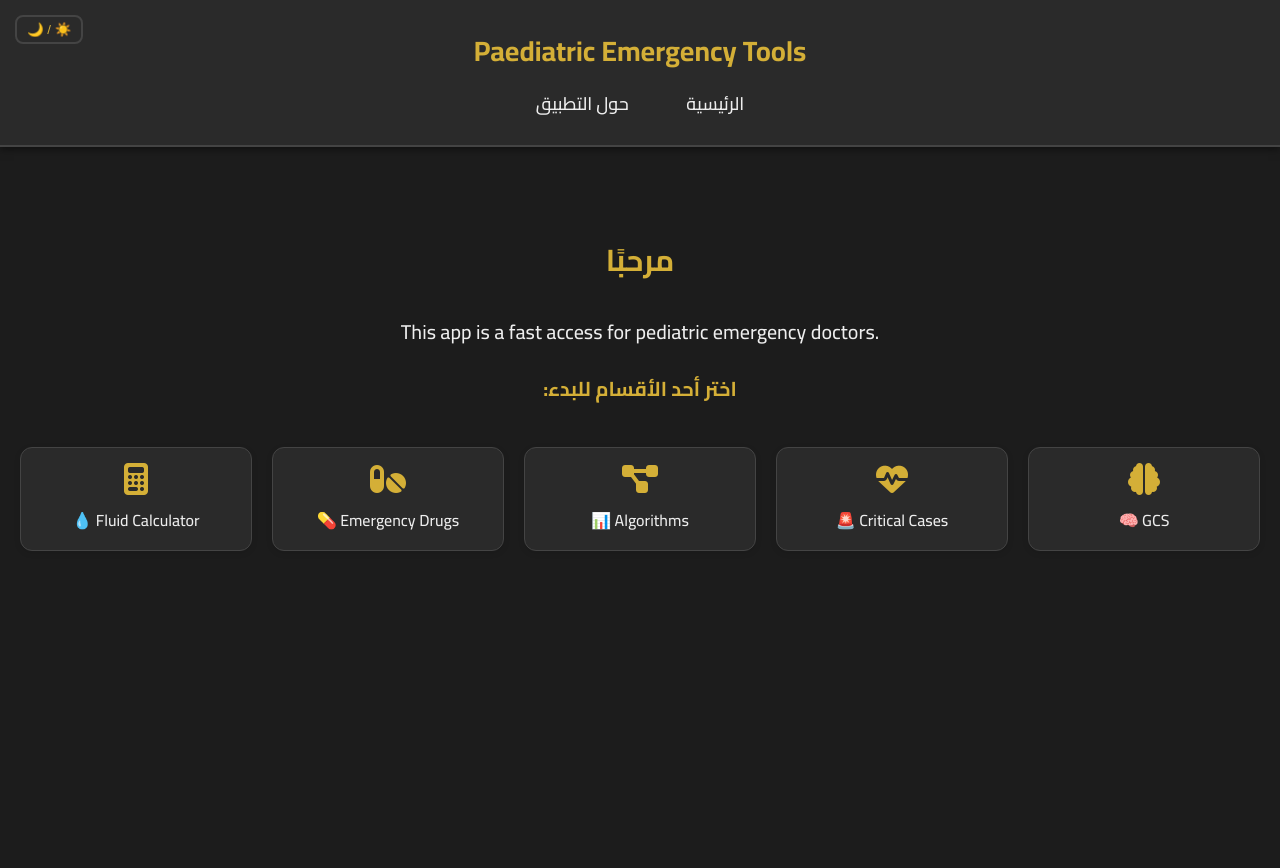
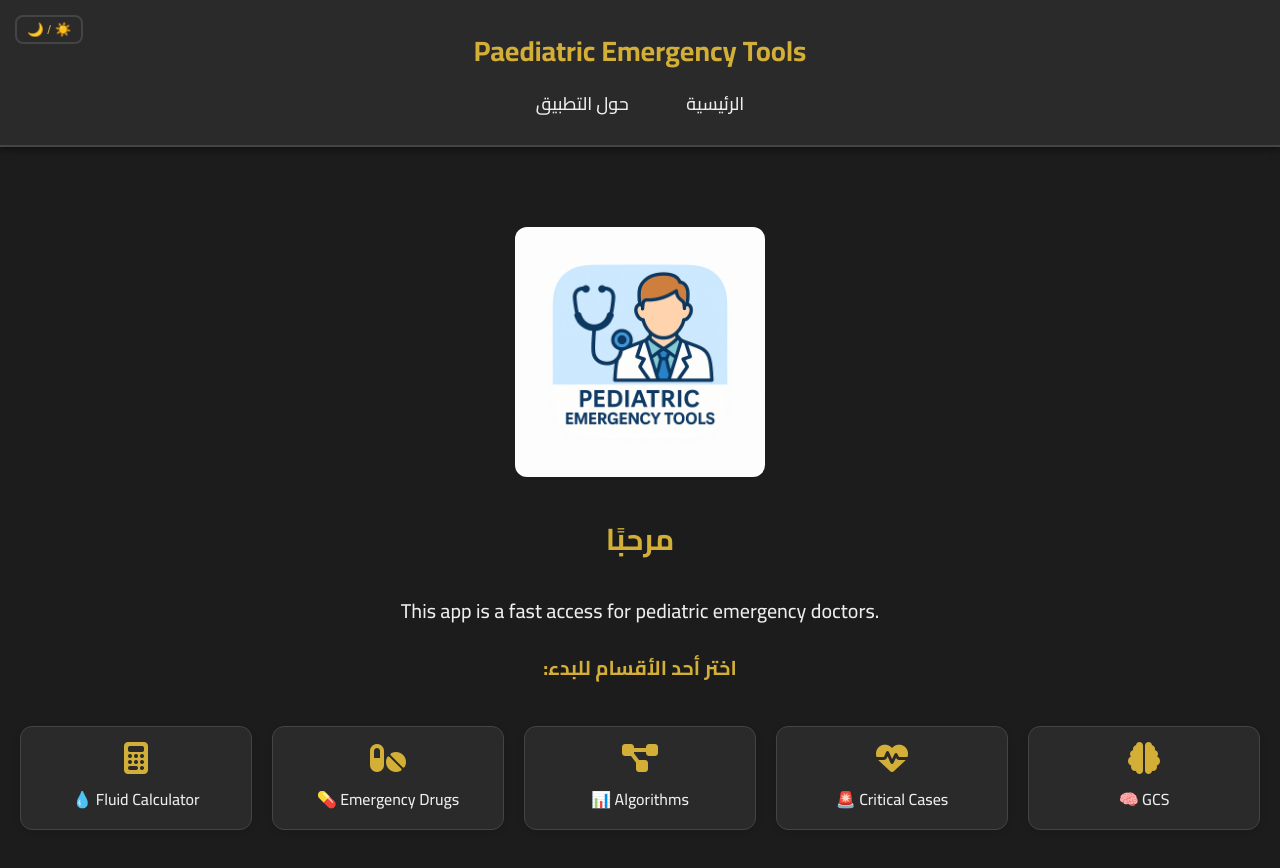
Before and after one commit to Wahab1996/1, a plain HTML site: page index.html in a window 1280 px wide. Before the commit the page ends 800 px from the top, so only its background shows below. Drawn offline with Linux system fonts and the light colour scheme.

Commit message:
Add files via upload

```diff
--- a/index.html
+++ b/index.html
@@ -157,7 +157,12 @@
   </header>
 
   <main>
-    <h2>مرحبًا</h2>
+
+    <div style="text-align: center;">
+      <img src="assets/img/doctor-illustration.png" alt="Doctor Illustration" style="max-width: 250px; margin-top: 20px; border-radius: 12px;">
+    </div>
+
+<h2>مرحبًا</h2>
     <p>This app is a fast access for pediatric emergency doctors.</p>
     <h3 style="text-align: center; direction: rtl;">اختر أحد الأقسام للبدء:</h3>
 
```
Also changed, not shown: assets/img/doctor-illustration.png (added).
